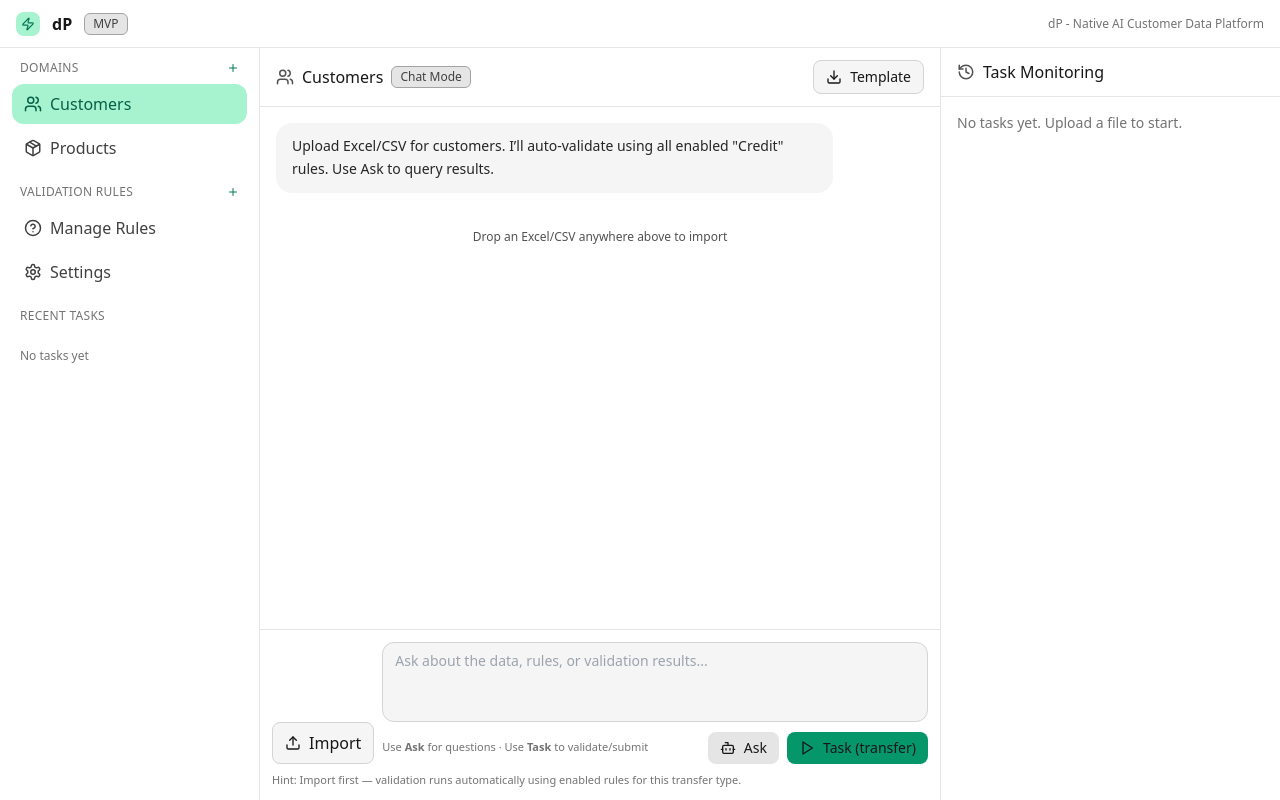
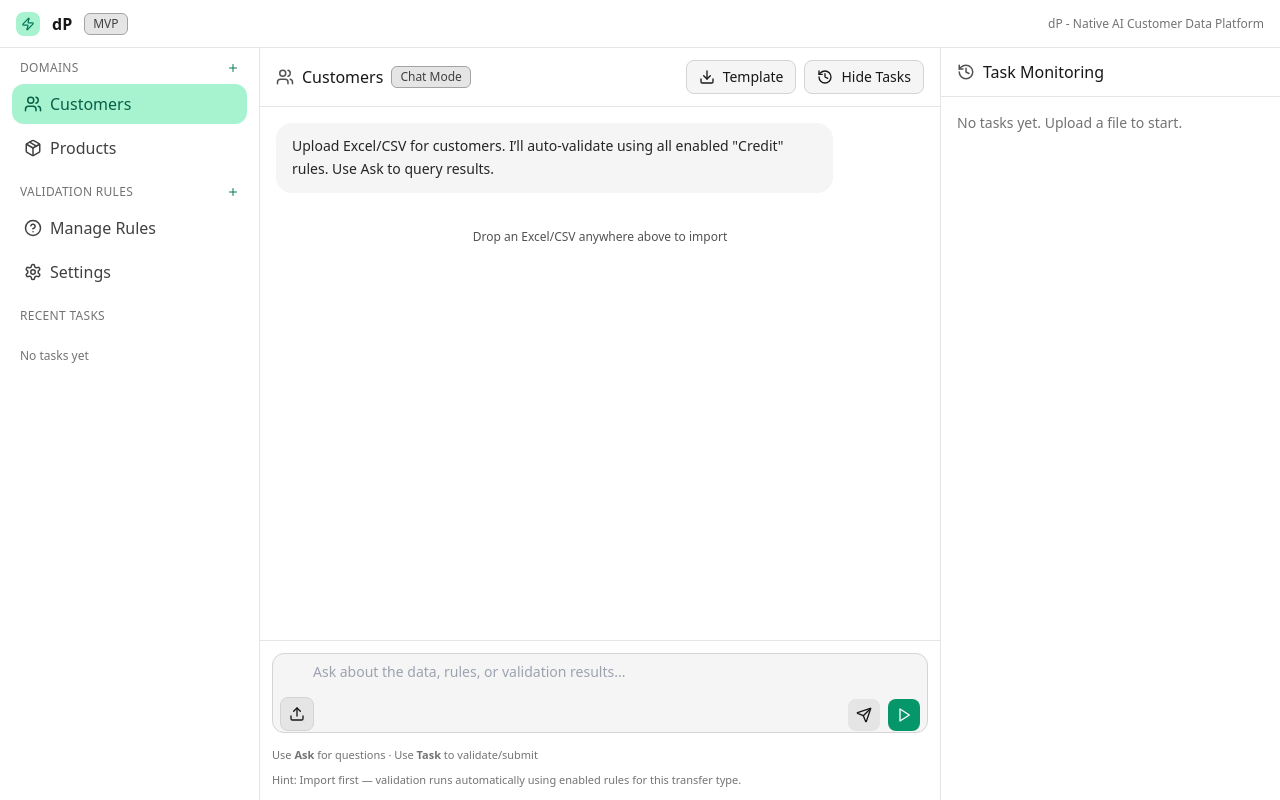
Before and after one commit to Tuppee-Peeranut/cdp, a React (Vite) app: page / in a window 1280 px wide. Built offline with nearby package versions, Linux system fonts and the light colour scheme.

Commit message:
Fix showTasks state scope

```diff
--- a/src/App.jsx
+++ b/src/App.jsx
@@ -2,7 +2,6 @@ import React, { useEffect, useMemo, useRef, useState } from "react";
 import {
   Upload,
   Zap,
-  Bot,
   Play,
   Settings as SettingsIcon,
   History as HistoryIcon,
@@ -18,6 +17,7 @@ import {
   Plus,
   ToggleLeft,
   ToggleRight,
+  Send,
 } from "lucide-react";
 import * as XLSX from "xlsx";
 
@@ -771,6 +771,7 @@ function TransferChat({ kind, rulesets, setRulesets, tasks, setTasks, apiKey, mo
   const scrollRef = useRef(null);
   const [selectedTask, setSelectedTask] = useState(null);
   const [selectedEndpoint, setSelectedEndpoint] = useState("");
+  const [showTasks, setShowTasks] = useState(true);
 
   useEffect(() => {
     scrollRef.current?.scrollTo({ top: scrollRef.current.scrollHeight });
@@ -904,9 +905,9 @@ function TransferChat({ kind, rulesets, setRulesets, tasks, setTasks, apiKey, mo
 
   return (
     <>
-    <div className="grid grid-cols-1 lg:grid-cols-3 gap-0">
-      {/* Chat column (2/3) */}
-      <div className="lg:col-span-2 h-[calc(100vh-3rem)] flex flex-col">
+    <div className={`grid grid-cols-1 ${showTasks ? "lg:grid-cols-3" : "lg:grid-cols-1"} gap-0`}>
+      {/* Chat column */}
+      <div className={`${showTasks ? "lg:col-span-2" : "lg:col-span-1"} h-[calc(100vh-3rem)] flex flex-col`}>
         {/* Header */}
         <div className="border-b border-neutral-200 px-4 py-3 flex items-center justify-between">
           <div className="flex items-center gap-2">
@@ -917,6 +918,12 @@ function TransferChat({ kind, rulesets, setRulesets, tasks, setTasks, apiKey, mo
           <div className="flex gap-2">
             <button className="px-3 py-1.5 rounded-lg bg-neutral-100 border border-neutral-300 text-sm flex items-center gap-2" onClick={downloadTemplate}>
               <Download size={16} /> Template
+            </button>
+            <button
+              onClick={() => setShowTasks((s) => !s)}
+              className="px-3 py-1.5 rounded-lg bg-neutral-100 border border-neutral-300 text-sm flex items-center gap-2"
+            >
+              <HistoryIcon size={16} /> {showTasks ? "Hide Tasks" : "Show Tasks"}
             </button>
           </div>
         </div>
@@ -937,38 +944,59 @@ function TransferChat({ kind, rulesets, setRulesets, tasks, setTasks, apiKey, mo
 
         {/* Composer */}
         <div className="border-t border-neutral-200 p-3">
-          <div className="flex items-end gap-2">
-            <label className="shrink-0">
-              <input type="file" className="hidden" accept=".xlsx,.xls,.csv" onChange={(e) => e.target.files?.[0] && handleUpload(e.target.files[0])} />
-              <div className="px-3 py-2 rounded-lg bg-neutral-100 border border-neutral-300 hover:bg-neutral-200 cursor-pointer flex items-center gap-2">
-                <Upload size={16} /> Import
-              </div>
-            </label>
-            <div className="flex-1">
+          <div className="relative">
             <textarea
-                className="w-full bg-neutral-100 border border-neutral-300 rounded-xl px-3 py-2 text-sm resize-none h-20"
+              className="w-full bg-neutral-100 border border-neutral-300 rounded-xl text-sm resize-none h-20 px-3 pt-2 pb-10 pr-20 pl-10"
               placeholder="Ask about the data, rules, or validation results..."
               value={currentPrompt}
               onChange={(e) => setCurrentPrompt(e.target.value)}
             />
-              <div className="flex items-center justify-between mt-1">
-                <div className="text-[11px] text-neutral-500">Use <strong>Ask</strong> for questions · Use <strong>Task</strong> to validate/submit</div>
-                <div className="flex gap-2">
-                  <button disabled={busy} onClick={ask} className="px-3 py-1.5 rounded-lg bg-neutral-200 hover:bg-neutral-300 text-sm flex items-center gap-2 disabled:opacity-50">
-                    <Bot size={16} /> Ask
+            <div className="absolute left-2 bottom-2">
+              <label>
+                <input
+                  type="file"
+                  className="hidden"
+                  accept=".xlsx,.xls,.csv"
+                  onChange={(e) => e.target.files?.[0] && handleUpload(e.target.files[0])}
+                />
+                <div
+                  className="p-2 rounded-lg bg-neutral-200 hover:bg-neutral-300 border border-neutral-300 cursor-pointer"
+                  title="Import"
+                >
+                  <Upload size={16} />
+                </div>
+              </label>
+            </div>
+            <div className="absolute right-2 bottom-2 flex gap-2">
+              <button
+                disabled={busy}
+                onClick={ask}
+                className="p-2 rounded-lg bg-neutral-200 hover:bg-neutral-300 disabled:opacity-50"
+                aria-label="Ask"
+                title="Ask"
+              >
+                <Send size={16} />
               </button>
-                  <button disabled={busy} onClick={submitBatch} className="px-3 py-1.5 rounded-lg bg-emerald-600 hover:bg-emerald-500 text-sm flex items-center gap-2 disabled:opacity-50">
-                    <Play size={16} /> Task (transfer)
+              <button
+                disabled={busy}
+                onClick={submitBatch}
+                className="p-2 rounded-lg bg-emerald-600 hover:bg-emerald-500 text-white disabled:opacity-50"
+                aria-label="Task"
+                title="Task"
+              >
+                <Play size={16} />
               </button>
             </div>
           </div>
-            </div>
+          <div className="text-[11px] text-neutral-500 mt-2">
+            Use <strong>Ask</strong> for questions · Use <strong>Task</strong> to validate/submit
           </div>
           <div className="text-[11px] text-neutral-500 mt-2">Hint: Import first — validation runs automatically using enabled rules for this transfer type.</div>
         </div>
       </div>
 
       {/* Side panel: Task Monitoring */}
+      {showTasks && (
         <div className="border-l border-neutral-200 h-[calc(100vh-3rem)] overflow-auto">
           <div className="px-4 py-3 border-b border-neutral-200 flex items-center gap-2">
             <HistoryIcon size={18} className="text-neutral-600" />
@@ -1016,6 +1044,7 @@ function TransferChat({ kind, rulesets, setRulesets, tasks, setTasks, apiKey, mo
             </ul>
           )}
         </div>
+      )}
     </div>
     {selectedTask && (
       <div className="fixed inset-0 bg-black/50 flex items-center justify-center">
```
Lines whose indentation alone changed are shown as unchanged.
